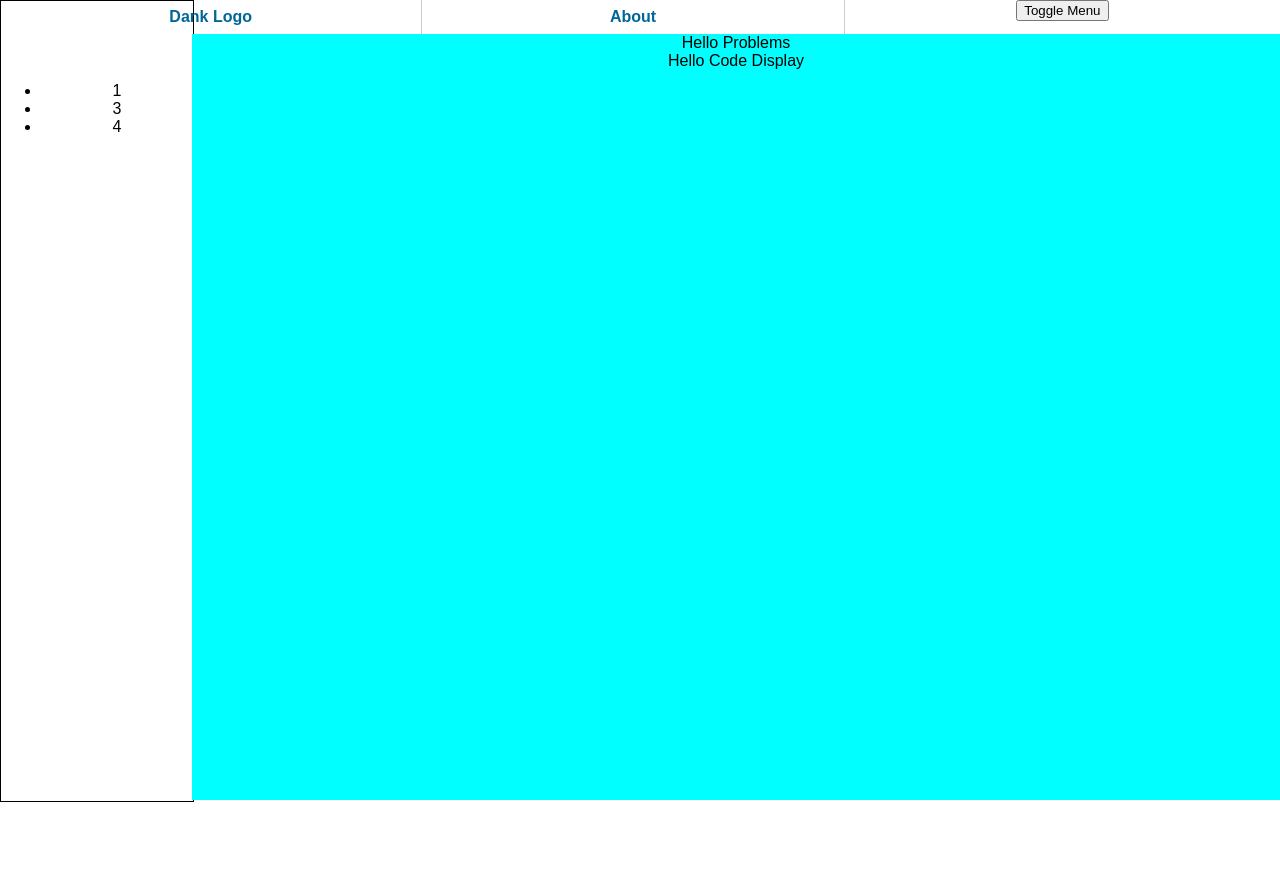
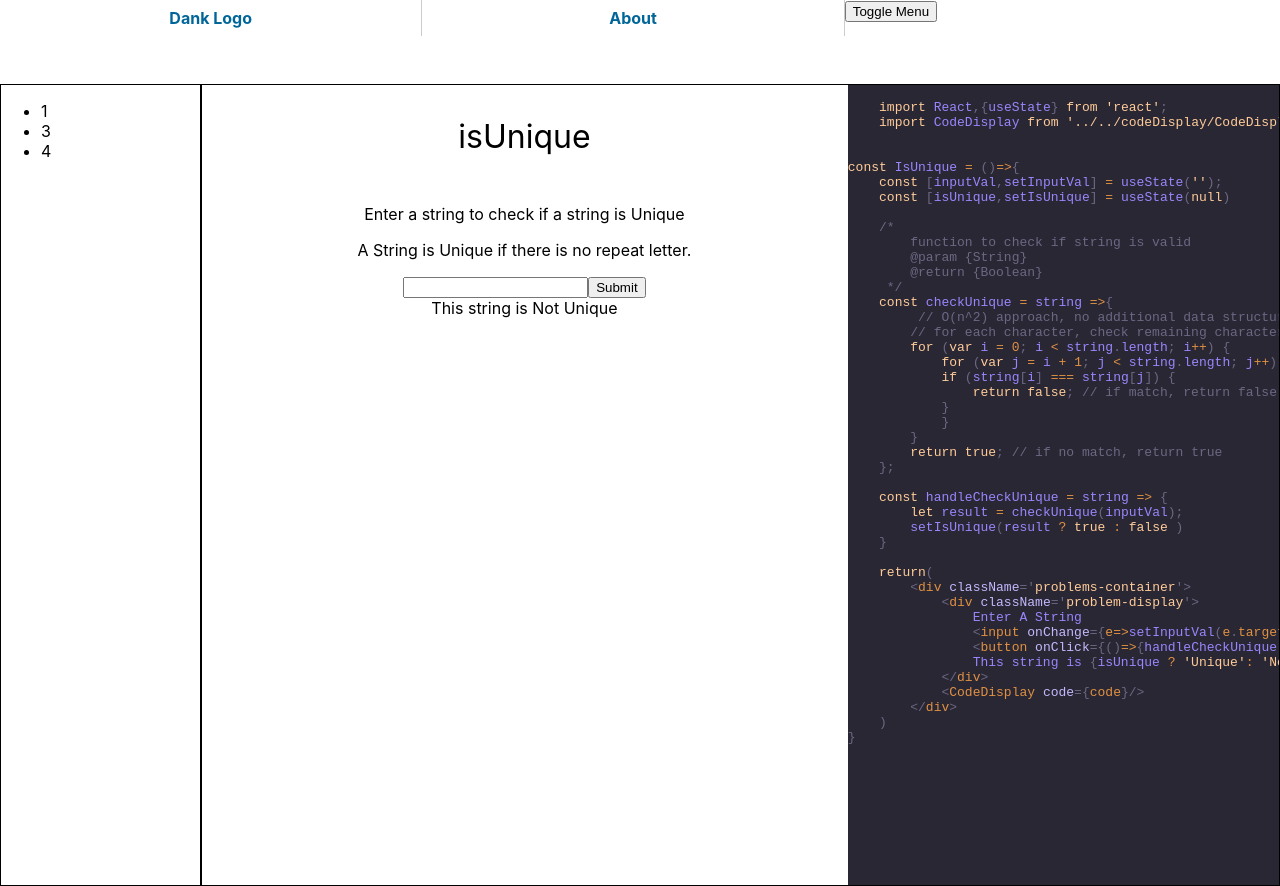
Before and after one commit to Mothergoose31/reacting-the-coding-interview, a React (Create React App) app: page / in a window 1280 px wide. Before the commit the page ends 802 px from the top, so only its background shows below. Built offline with nearby package versions, Linux system fonts and the light colour scheme.

Commit message:
side menu animation. basic layout done

```diff
--- a/src/App.css
+++ b/src/App.css
@@ -1,13 +1,12 @@
 @import url('./style/NavBar.css');
 @import url('./style/SideMenu.css');
+@import url('./style/Problems.css');
 
-
-
-.problems-container{
-    position: absolute;
-    min-width: 85%;
-    height: calc(100% - 34px);
-    bottom: 0;
-    right: 0;
-    background-color: aqua;
+.App{
+    display: flex;
+    flex-direction: column;
 }
+.main{
+    display: flex;
+    height: 100vh;
+}
--- a/src/App.jsx
+++ b/src/App.jsx
@@ -25,18 +25,12 @@ function App() {
   }
 
   return (
-  <div id="App">
-
-    <>
-    {/* // if loading, display splash screen, else display app */}
-
-      <div id="page-wrap">
+  <div className="App">
         <NavBar toggleSideMenu={toggleSideMenu}/>
-
-        <SideMenu isSideMenu={isSideMenu}/>
-        <IsUnique/>
-      </div>
-    </>
+        <div className='main'>
+          <SideMenu isSideMenu={isSideMenu}/>
+          <IsUnique isSideMenu={isSideMenu}/>
+        </div>
 
   </div>
   )
--- a/src/components/codeDisplay/CodeDisplay.jsx
+++ b/src/components/codeDisplay/CodeDisplay.jsx
@@ -1,11 +1,23 @@
 import React from 'react';
+import Highlight, {defaultProps} from 'prism-react-renderer'
+import '../../style/CodeDisplay.css';
 
 
-const CodeDisplay = ()=>{
+const CodeDisplay = ({code})=>{
     return(
-        <div>
-            Hello Code Display
-        </div>
+        <Highlight className='code-display' {...defaultProps} code={code} language="jsx">
+        {({ className, style, tokens, getLineProps, getTokenProps }) => (
+          <pre className='code-display' style={style}>
+            {tokens.map((line, i) => (
+              <div {...getLineProps({ line, key: i })}>
+                {line.map((token, key) => (
+                  <span {...getTokenProps({ token, key })} />
+                ))}
+              </div>
+            ))}
+          </pre>
+        )}
+      </Highlight>
     )
 }
 
--- a/src/components/problems/isUnique/IsUnique.jsx
+++ b/src/components/problems/isUnique/IsUnique.jsx
@@ -1,12 +1,99 @@
-import React from 'react';
+import React,{useState} from 'react';
 import CodeDisplay from '../../codeDisplay/CodeDisplay';
 
 
+const IsUnique = ({isSideMenu})=>{
+    const [inputVal,setInputVal] = useState('');
+    const [isUnique,setIsUnique] = useState(null)
+
+    /*
+        function to check if string is valid
+        @param {String}
+        @return {Boolean}
+     */
+    const checkUnique = string =>{
+         // O(n^2) approach, no additional data structures used
+        // for each character, check remaining characters for duplicates
+        for (var i = 0; i < string.length; i++) {
+            for (var j = i + 1; j < string.length; j++) {
+            if (string[i] === string[j]) {
+                return false; // if match, return false
+            }
+            }
+        }
+        return true; // if no match, return true
+    };
+
+    const handleCheckUnique = string => {
+        let result = checkUnique(inputVal);
+        setIsUnique(result ? true : false )
+    }
+
+    let code = `
+    import React,{useState} from 'react';
+    import CodeDisplay from '../../codeDisplay/CodeDisplay';
+
+
 const IsUnique = ()=>{
+    const [inputVal,setInputVal] = useState('');
+    const [isUnique,setIsUnique] = useState(null)
+
+    /*
+        function to check if string is valid
+        @param {String}
+        @return {Boolean}
+     */
+    const checkUnique = string =>{
+         // O(n^2) approach, no additional data structures used
+        // for each character, check remaining characters for duplicates
+        for (var i = 0; i < string.length; i++) {
+            for (var j = i + 1; j < string.length; j++) {
+            if (string[i] === string[j]) {
+                return false; // if match, return false
+            }
+            }
+        }
+        return true; // if no match, return true
+    };
+
+    const handleCheckUnique = string => {
+        let result = checkUnique(inputVal);
+        setIsUnique(result ? true : false )
+    }
+
     return(
         <div className='problems-container'>
-            Hello Problems
-            <CodeDisplay/>
+            <div className='problem-display'>
+                Enter A String
+                <input onChange={e=>setInputVal(e.target.value)} ></input>
+                <button onClick={()=>{handleCheckUnique()}}>Submit</button>
+                This string is {isUnique ? 'Unique': 'Not Unique'}
+            </div>
+            <CodeDisplay code={code}/>
+        </div>
+    )
+}
+
+    `
+    return(
+        <div className={isSideMenu ? 'problems-container' : 'problems-container slide'}>
+            <div className='problem-display'>
+                <div className='problem-header'>
+                    isUnique
+                </div>
+                <div className='problem-detail'>
+                    <p>Enter a string to check if a string is Unique</p>
+                    <p>
+                        A String is Unique if there is no repeat letter.
+                    </p>
+                </div>
+                <div className='problem-content'>
+                    <input onChange={e=>setInputVal(e.target.value)} ></input>
+                    <button onClick={()=>{handleCheckUnique()}}>Submit</button> <br/>
+                    This string is {isUnique ? 'Unique': 'Not Unique'}
+                </div>
+            </div>
+            <CodeDisplay code={code}/>
         </div>
     )
 }
--- /dev/null
+++ b/src/components/problems/toStringHelper.jsx
@@ -0,0 +1,5 @@
+const toStringHelper = input =>{
+    return input.toString()
+}
+
+export default toStringHelper
--- /dev/null
+++ b/src/style/CodeDisplay.css
@@ -0,0 +1,8 @@
+.code-display{
+    height: 100%;
+    right: 0;
+    width: 40%;
+    text-align: left;
+    overflow: scroll;
+    margin: 0;
+}
--- /dev/null
+++ b/src/style/Problems.css
@@ -0,0 +1,25 @@
+
+.problems-container{
+    height: 100%;
+    border: 1px solid black;
+    display: flex;
+    text-align: center;
+    width: 100%;
+    margin-left: 200px;
+    transition: all .5s ease-in-out;
+}
+.problem-display{
+    flex: 1;
+    display: flex;
+    flex-direction: column;
+}
+
+.problem-header{
+    font-size: 2em;
+    font-weight: 600px;
+    padding: 1em 0;
+}
+
+.slide{
+    margin: 0;
+}
--- a/src/style/SideMenu.css
+++ b/src/style/SideMenu.css
@@ -76,10 +76,11 @@
 
 
   .sideMenu{
-    width: 15%;
-    min-height: 100vh;
+    width: 200px;
+    height: 100%;
     border: 1px solid black;
     transition: all .5s ease-in-out;
+    position: absolute;
   }
 
   .hidden{
```
